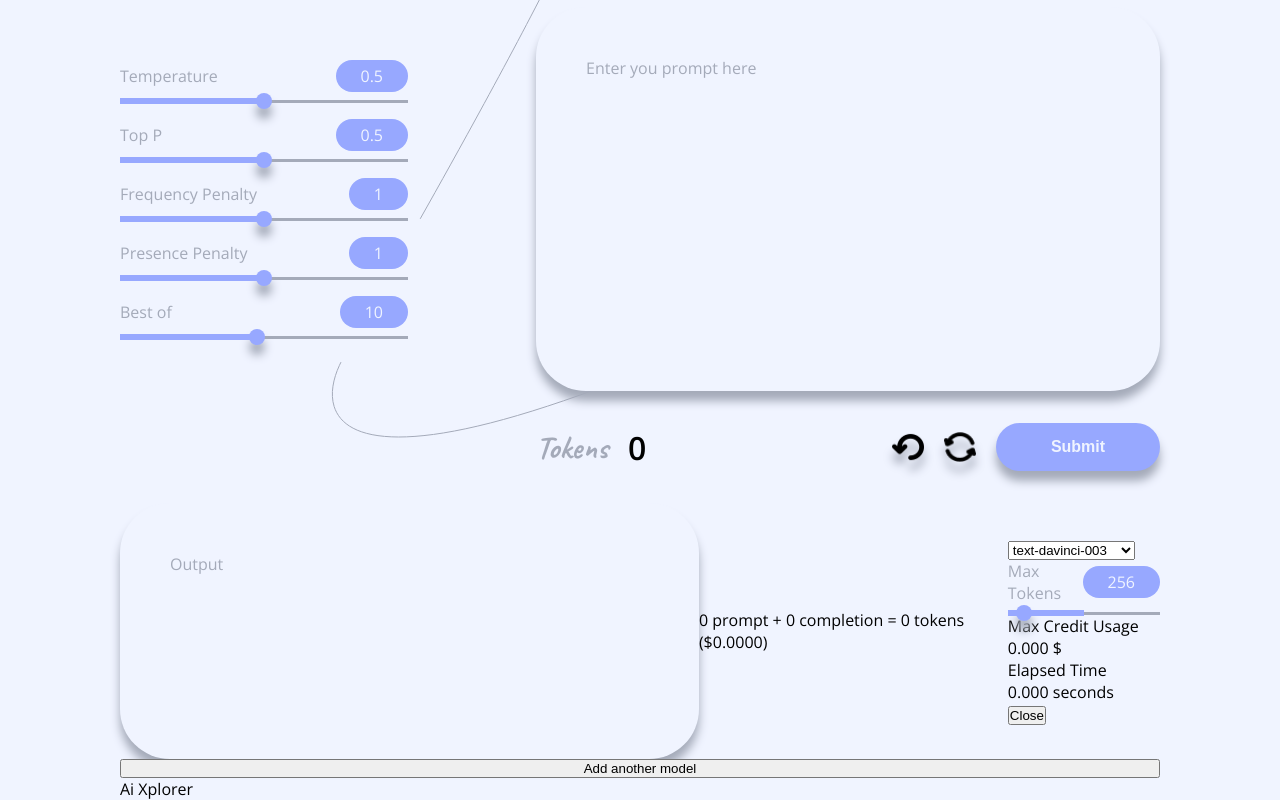
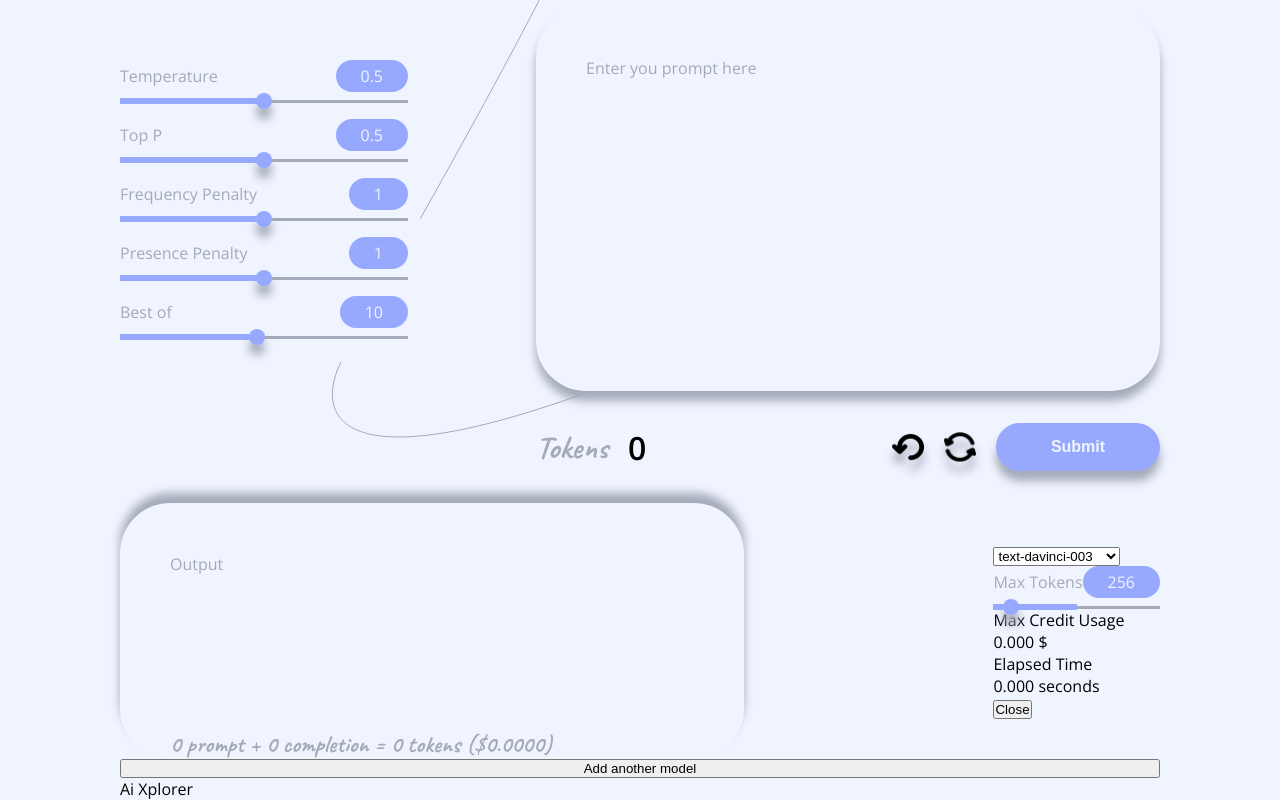
Before and after one commit to PervezSH/ai-xplorer, a Next.js app: page /compare in a window 1280 px wide. Shown: the part 290-1090 px from the top of the page. Built offline with nearby package versions, Linux system fonts and the light colour scheme.

Commit message:
style: token & usage info 💲

```diff
--- a/pages/compare/index.tsx
+++ b/pages/compare/index.tsx
@@ -244,6 +244,7 @@ const Compare = ({ gpt3Models }: Props) => {
       </div>
       {modelsToCompare.map((model, index) => (
         <div key={model.name} className={styles.row}>
+          <div className={styles["output-wrapper"]}>
             <textarea
               className={styles["text-output"]}
               disabled={true}
@@ -256,11 +257,12 @@ const Compare = ({ gpt3Models }: Props) => {
                 });
               }}
             />
-          <p>{`${model.promptTokens} prompt + ${
+            <p className={caveat.className}>{`${model.promptTokens} prompt + ${
               model.completionTokens
             } completion = ${
               model.totalTokens
             } tokens ($${model.creditUsage.toFixed(4)})`}</p>
+          </div>
           <div>
             <select
               value={model.name}
--- a/styles/_textareas.scss
+++ b/styles/_textareas.scss
@@ -10,7 +10,6 @@
   color: $font-tertiary-color;
   border: none;
   border-radius: 50px;
-  box-shadow: 0px 10px 10px $font-tertiary-color;
   resize: none;
 
   &:focus {
@@ -24,10 +23,13 @@
 
 .text-input {
   @extend %text;
+  box-shadow: 0px 10px 10px $font-tertiary-color;
 }
 
 .text-output {
   @extend %text;
+  box-shadow: 0px -10px 10px $font-tertiary-color;
   cursor: text;
+  width: 100%;
   height: 256px;
 }
--- a/styles/pages/Compare.module.scss
+++ b/styles/pages/Compare.module.scss
@@ -68,4 +68,22 @@
       }
     }
   }
+
+  .output-wrapper {
+    width: 60%;
+    position: relative;
+    display: flex;
+    flex-direction: column;
+    align-items: flex-start;
+    p {
+      position: absolute;
+      margin-left: 50px;
+      bottom: 0;
+
+      font-style: normal;
+      font-weight: 700;
+      font-size: 24px;
+      color: $font-tertiary-color;
+    }
+  }
 }
```
Lines whose indentation alone changed are shown as unchanged.
